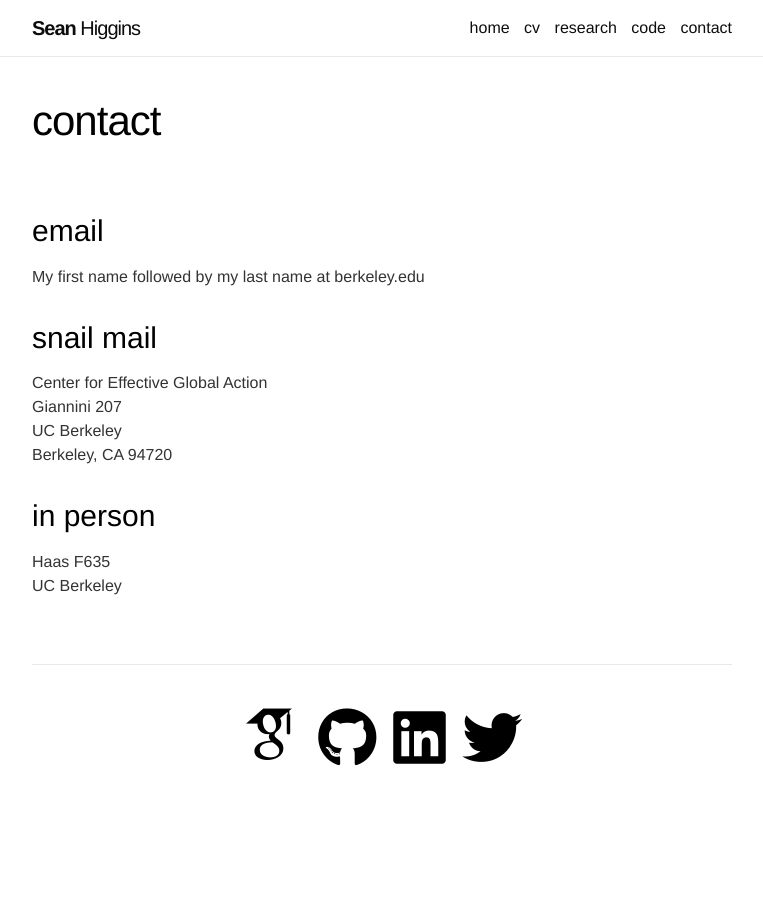
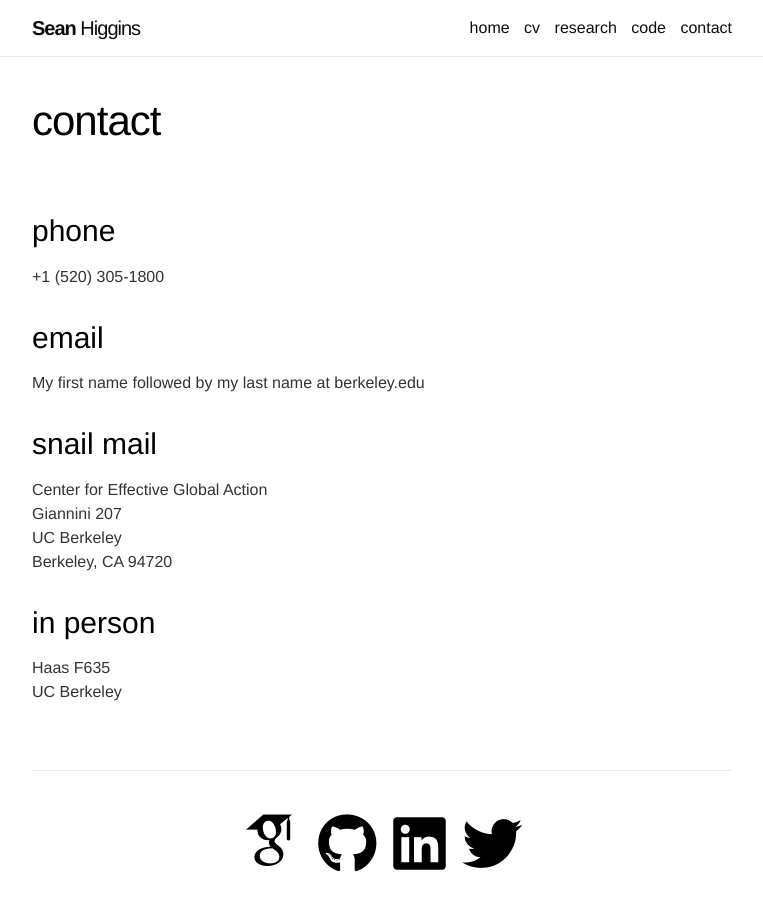
Before and after one commit to skhiggins/skhiggins.github.io, a Jekyll site: the page built from _pages/3_contact.md, in a window 1280 px wide and 1001 px high. Shown: the top 911 px of the window, without its empty margins (258-1021 px from the left). Built offline with Jekyll 4.4.1, drawn with Linux system fonts in a browser that asks for light colours; nearby versions of some CDN libraries; some web fonts are replaced.

Commit message:
add phone number

```diff
--- a/_pages/3_contact.md
+++ b/_pages/3_contact.md
@@ -6,6 +6,10 @@ description:
 
 social: true
 ---
+
+### phone
+
++1 (520) 305-1800
 
 ### email
 
```
